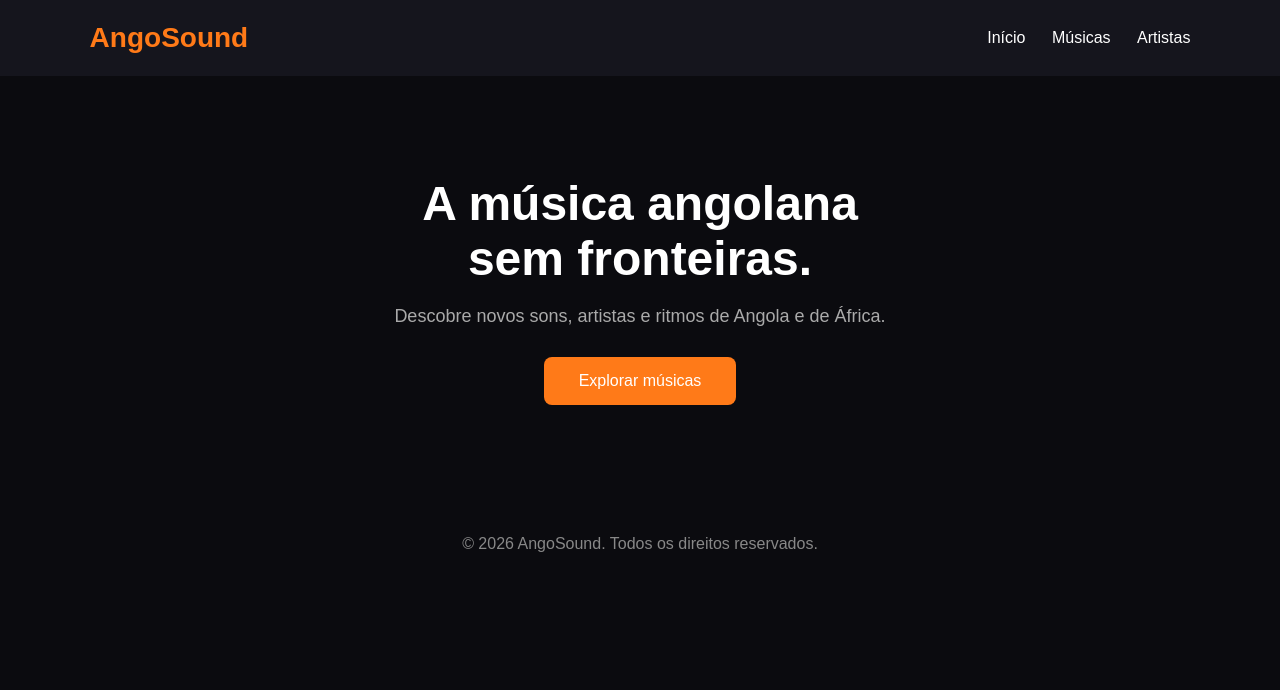
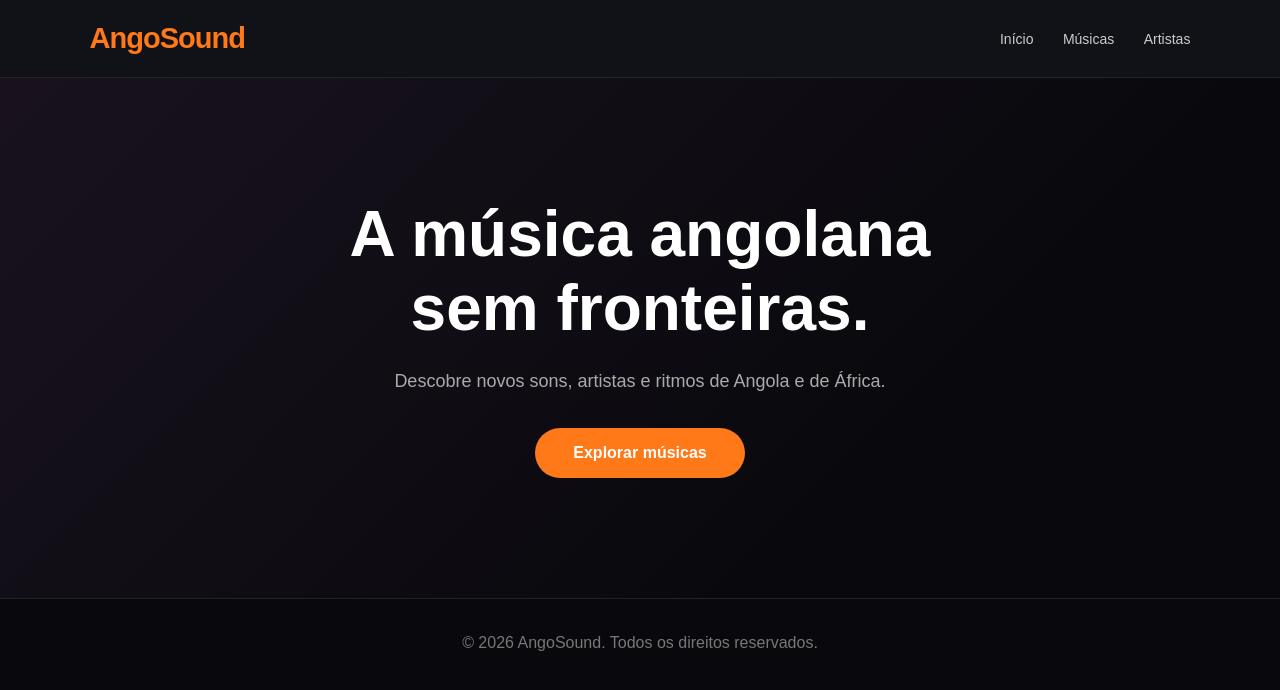
Before and after one commit to angosoundao-web/Ango-Sound-AO, a plain HTML site: page index.html in a window 1280 px wide. Drawn offline with Linux system fonts and the light colour scheme.

Commit message:
Update style.css

```diff
--- a/style.css
+++ b/style.css
@@ -5,60 +5,99 @@
     box-sizing: border-box;
 }
 
+html {
+    scroll-behavior: smooth;
+}
+
 body {
     font-family: Arial, sans-serif;
-    background: #0b0b0f;
-    color: white;
+    background: #09090d;
+    color: #fff;
 }
 
 header {
-    background: #15151d;
+    background: #111118;
     padding: 22px 7%;
     display: flex;
     justify-content: space-between;
     align-items: center;
+    border-bottom: 1px solid #24242d;
 }
 
 .logo {
-    color: #ff7a18;
-    font-size: 28px;
+    color: #ff7918;
+    font-size: 29px;
     font-weight: bold;
+    letter-spacing: -1px;
 }
 
 nav a {
-    color: white;
+    color: #ccc;
     text-decoration: none;
-    margin-left: 22px;
+    margin-left: 25px;
+    font-size: 14px;
+}
+
+nav a:hover {
+    color: #ff7918;
 }
 
 .hero {
-    padding: 100px 7%;
+    min-height: 470px;
+    padding: 120px 7%;
     text-align: center;
+    background: linear-gradient(135deg, #19121e, #09090d 70%);
 }
 
 .hero h1 {
-    font-size: 48px;
-    margin-bottom: 20px;
+    font-size: clamp(38px, 6vw, 64px);
+    line-height: 1.15;
+    margin-bottom: 22px;
 }
 
 .hero p {
     color: #aaa;
     font-size: 18px;
+    line-height: 1.6;
 }
 
 .hero button {
-    margin-top: 30px;
-    padding: 15px 35px;
-    background: #ff7a18;
+    margin-top: 32px;
+    padding: 16px 38px;
+    background: #ff7918;
     border: none;
-    border-radius: 8px;
+    border-radius: 30px;
     color: white;
+    font-weight: bold;
     font-size: 16px;
     cursor: pointer;
+    transition: 0.3s;
+}
+
+.hero button:hover {
+    background: #e86608;
+    transform: scale(1.04);
 }
 
 footer {
     text-align: center;
-    padding: 30px;
-    color: #888;
+    padding: 35px;
+    color: #777;
+    border-top: 1px solid #222;
 }
+
+@media (max-width: 600px) {
+    header {
+        padding: 20px;
+        flex-direction: column;
+        gap: 20px;
+    }
+
+    nav a {
+        margin: 0 8px;
+    }
+
+    .hero {
+        padding: 90px 20px;
+    }
+}
```
